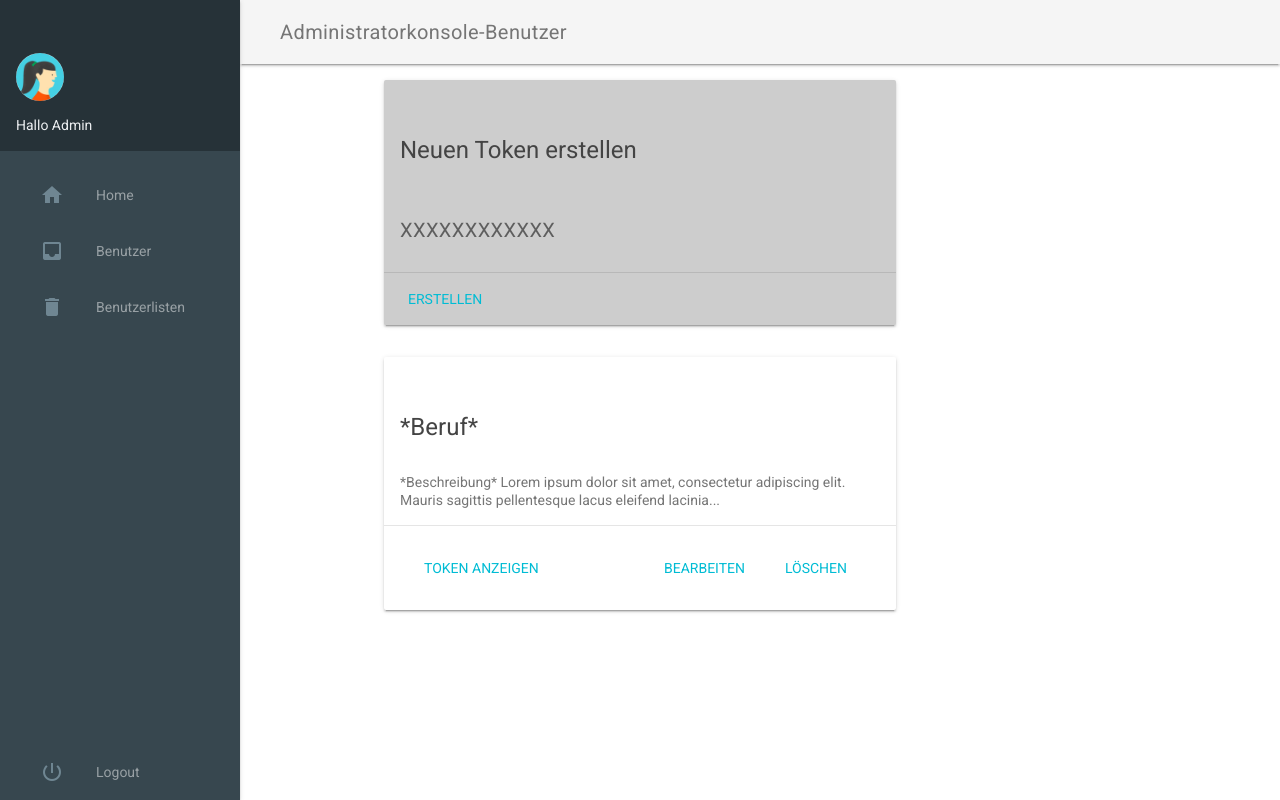
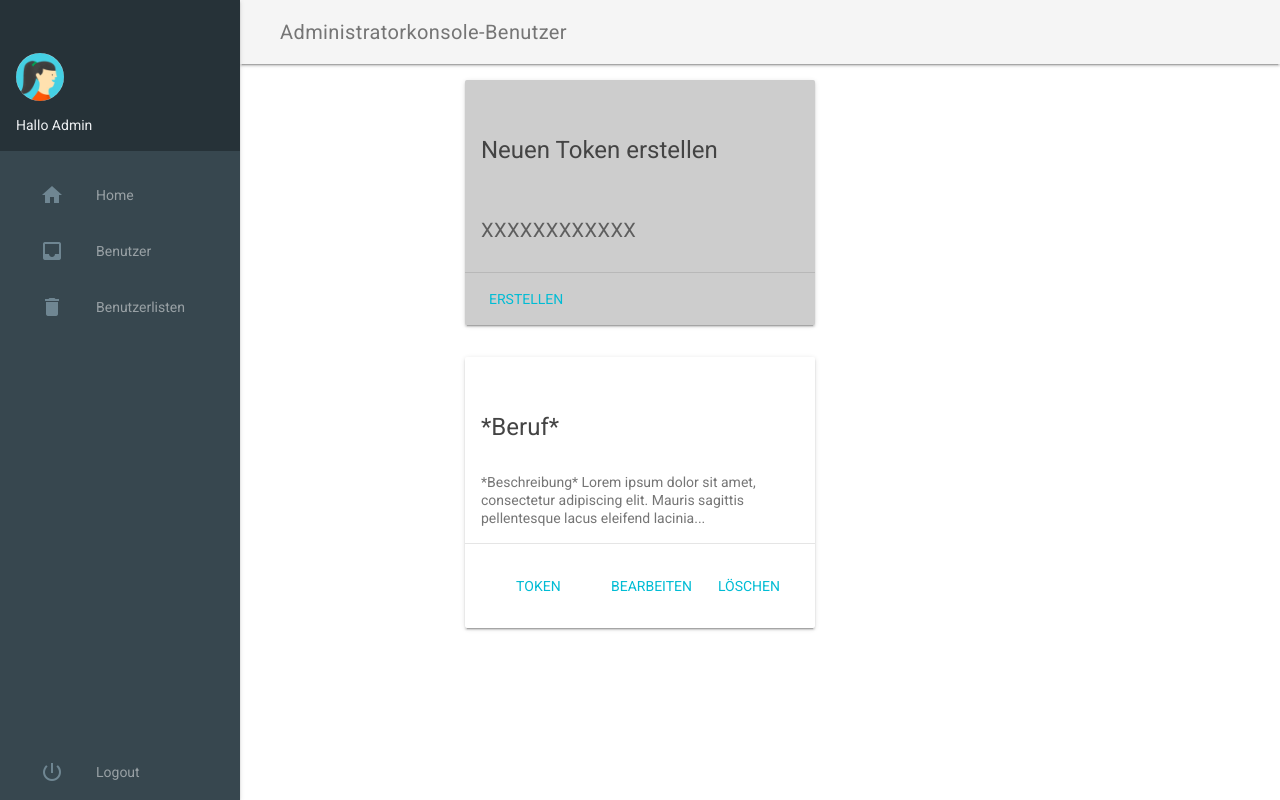
Before and after one commit to UltronOne/WEB-BIA, a PHP site: page /adminBerufePanel.php in a window 1280 px wide. Run offline with PHP 8.4, Linux system fonts and the light colour scheme; the visitor is signed in with stand-in values (Sample User, id 1); data that the repository does not hold is empty.

Commit message:
Beautify

```diff
--- a/adminBerufePanel.php
+++ b/adminBerufePanel.php
@@ -70,7 +70,7 @@ if(!empty($_GET['token'])){
     <link rel="stylesheet" href="main_adminpanel.css">
     <style>
  .demo-card-wide.mdl-card {
-  width: 512px;
+  width: 350px;
   color: #444444
 }
 .demo-card-wide > .mdl-card__title {
@@ -103,9 +103,9 @@ if(!empty($_GET['token'])){
 
         </header>
         <nav class="demo-navigation mdl-navigation mdl-color--blue-grey-800">
-        <a class="mdl-navigation__link" href="adminPanel.php"><i class="mdl-color-text--blue-grey-400 material-icons" role="presentation">home</i>Home</a>
-          <a class="mdl-navigation__link" href="adminBerufePanel.php"><i class="mdl-color-text--blue-grey-400 material-icons" role="presentation">inbox</i>Benutzer</a>
-          <a class="mdl-navigation__link" href="adminBenutzerPanel.php"><i class="mdl-color-text--blue-grey-400 material-icons" role="presentation">delete</i>Benutzerlisten</a>
+          <a class="mdl-navigation__link" href="adminPanelnew.html"><i class="mdl-color-text--blue-grey-400 material-icons" role="presentation">home</i>Home</a>
+          <a class="mdl-navigation__link" href="berufePanel.html"><i class="mdl-color-text--blue-grey-400 material-icons" role="presentation">inbox</i>Benutzer</a>
+          <a class="mdl-navigation__link" href="benutzerliste.html"><i class="mdl-color-text--blue-grey-400 material-icons" role="presentation">delete</i>Benutzerlisten</a>
 
           <div class="mdl-layout-spacer"></div>
           <a class="mdl-navigation__link" href="index.html"><i class="mdl-color-text--blue-grey-400 material-icons" role="presentation">power_settings_new</i><span >Logout</span></a>
@@ -126,25 +126,11 @@ if(!empty($_GET['token'])){
                 <?php
                    echo '<h5>'  .$token. '</h5>';
                  ?>
-                </div>
-
-
+                                </div>
                 <div class="mdl-card__actions mdl-card--border">
-
-
-
-                <form action="importData.php" method="post" enctype="multipart/form-data" id="importFrm">
-              <input type="submit" class="mdl-button mdl-button--colored mdl-js-button mdl-js-ripple-effect" name="generateToken" value="Erstellen">
-
-            </form>
-
-
-
-
-
-
-
-
+                  <a class="mdl-button mdl-button--colored mdl-js-button mdl-js-ripple-effect">
+                    Erstellen
+                  </a>
                 </div>
 
               </div>
@@ -167,17 +153,17 @@ if(!empty($_GET['token'])){
         </div>
         <div class="mdl-card__actions mdl-card--border" >
                 <div class="mdl-grid" >
-                        <div class="mdl-cell mdl-cell--6-col">
+                        <div class="mdl-cell mdl-cell--4-col">
           <a class="mdl-button mdl-button--colored mdl-js-button mdl-js-ripple-effect">
             Token Anzeigen
           </a>
           </div>
-          <div class="mdl-cell mdl-cell--3-col">
+          <div class="mdl-cell mdl-cell--4-col">
           <a class="mdl-button mdl-button--colored mdl-js-button mdl-js-ripple-effect">
                 bearbeiten
               </a>
               </div>
-              <div class="mdl-cell mdl-cell--3-col">
+              <div class="mdl-cell mdl-cell--4-col">
               <a class="mdl-button mdl-button--colored mdl-js-button mdl-js-ripple-effect">
                     löschen
                   </a>
@@ -197,28 +183,29 @@ if(!empty($_GET['token'])){
 
 
 
-      <div class="mdl-cell mdl-cell--4-col">
+     <div class="mdl-cell mdl-cell--4-col">
       <div class="demo-card-wide mdl-card mdl-shadow--2dp">
 
         <div class="mdl-card__title">
-          <h2 class="mdl-card__title-text"><?php echo $row['head']; ?></h2>
+          <h2 class="mdl-card__title-text">*Beruf*</h2>
         </div>
         <div class="mdl-card__supporting-text">
-        <?php echo $row['besch']; ?>
+                *Beschreibung*Lorem ipsum dolor sit amet, consectetur adipiscing elit.
+          Mauris sagittis pellentesque lacus eleifend lacinia...
         </div>
         <div class="mdl-card__actions mdl-card--border" >
                 <div class="mdl-grid" >
-                        <div class="mdl-cell mdl-cell--6-col">
+                        <div class="mdl-cell mdl-cell--4-col">
           <a class="mdl-button mdl-button--colored mdl-js-button mdl-js-ripple-effect">
             Token Anzeigen
           </a>
           </div>
-          <div class="mdl-cell mdl-cell--3-col">
+          <div class="mdl-cell mdl-cell--4-col">
           <a class="mdl-button mdl-button--colored mdl-js-button mdl-js-ripple-effect">
                 bearbeiten
               </a>
               </div>
-              <div class="mdl-cell mdl-cell--3-col">
+              <div class="mdl-cell mdl-cell--4-col">
               <a class="mdl-button mdl-button--colored mdl-js-button mdl-js-ripple-effect">
                     löschen
                   </a>
@@ -231,6 +218,7 @@ if(!empty($_GET['token'])){
       </div>
       </div>
 
+    </div>
       <?php }
                     }?>
 
```
